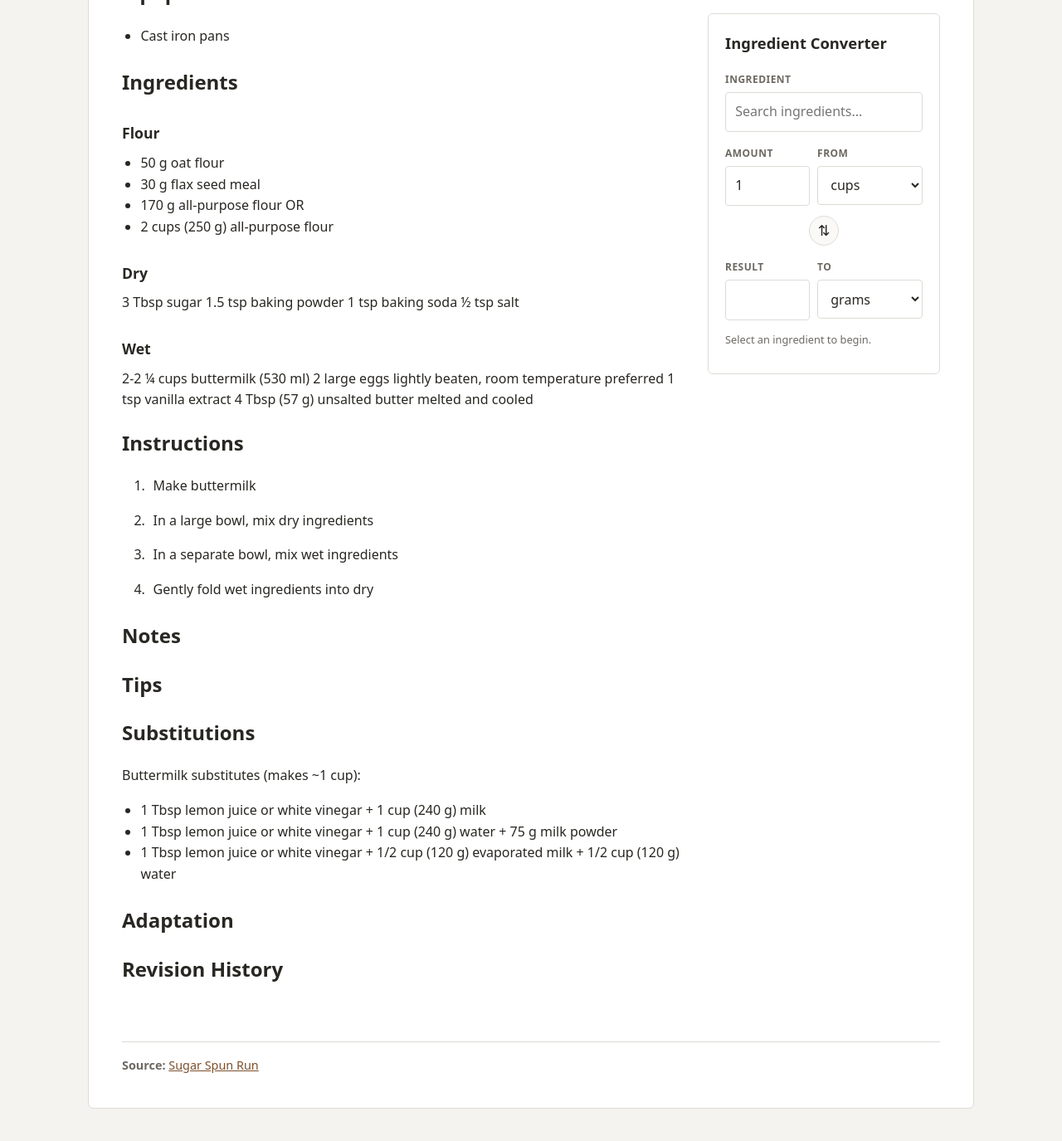
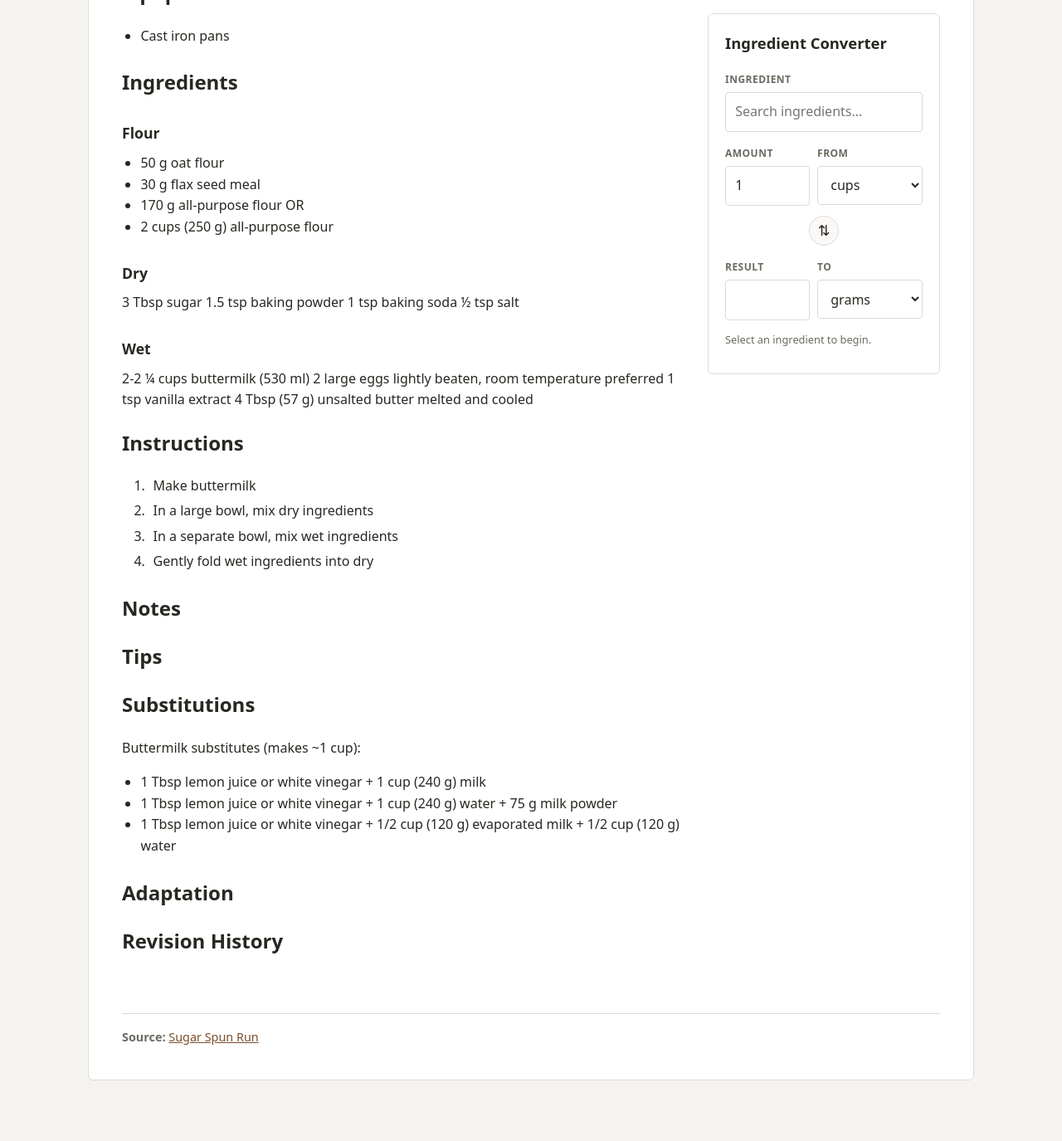
Before and after one commit to sundaycake/recipes, a Jekyll site: the page built from _recipes/pancakes-bmg.md, in a window 1280 px wide and 1400 px high, scrolled down 637 px. Shown: the top 1375 px of the window at 83% size. Built offline with Jekyll 4.4.1, drawn with Linux system fonts in a browser that asks for light colours.

Commit message:
Update style.css

```diff
--- a/assets/css/style.css
+++ b/assets/css/style.css
@@ -235,7 +235,7 @@ body {
 
 .recipe-content ol li {
     padding-left: 0.4rem;
-    margin-bottom: 1rem;
+    margin-bottom: 0.3rem;
 }
 
 /* --------------------------------------------------
```
